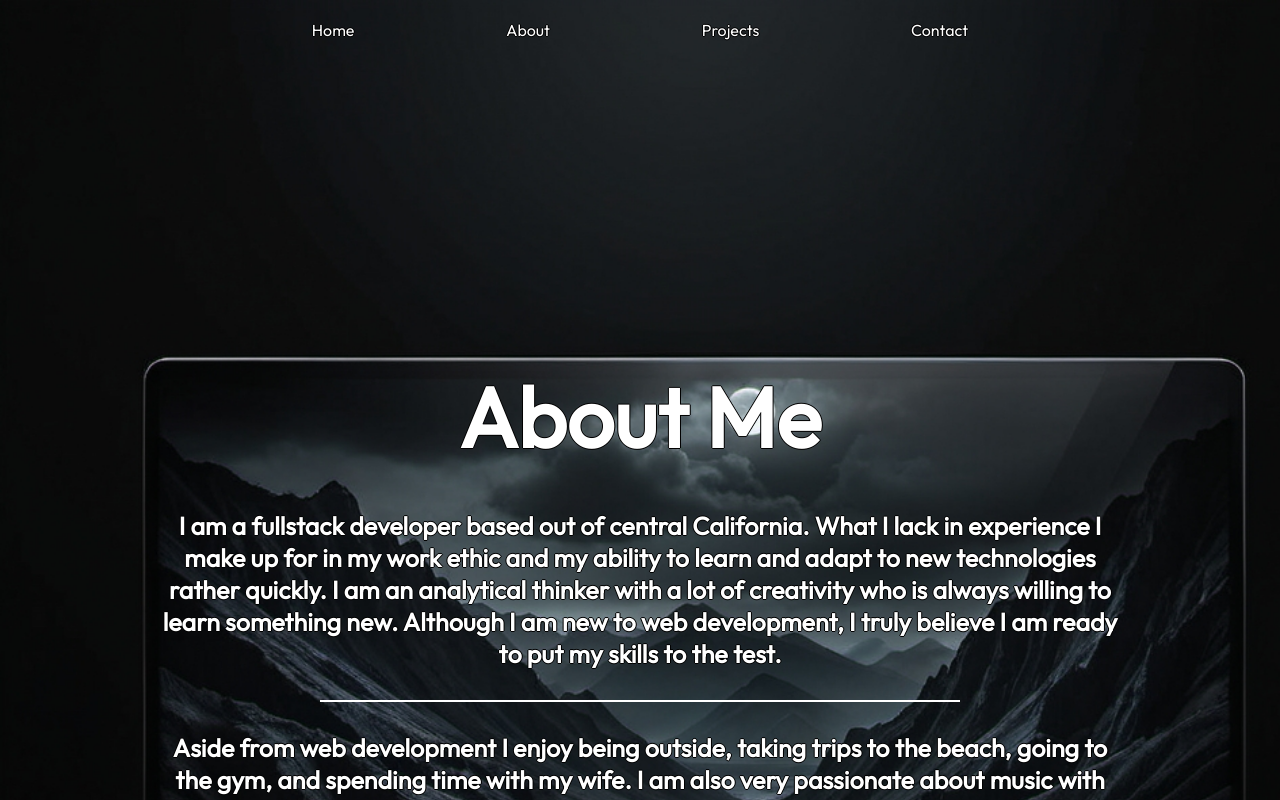
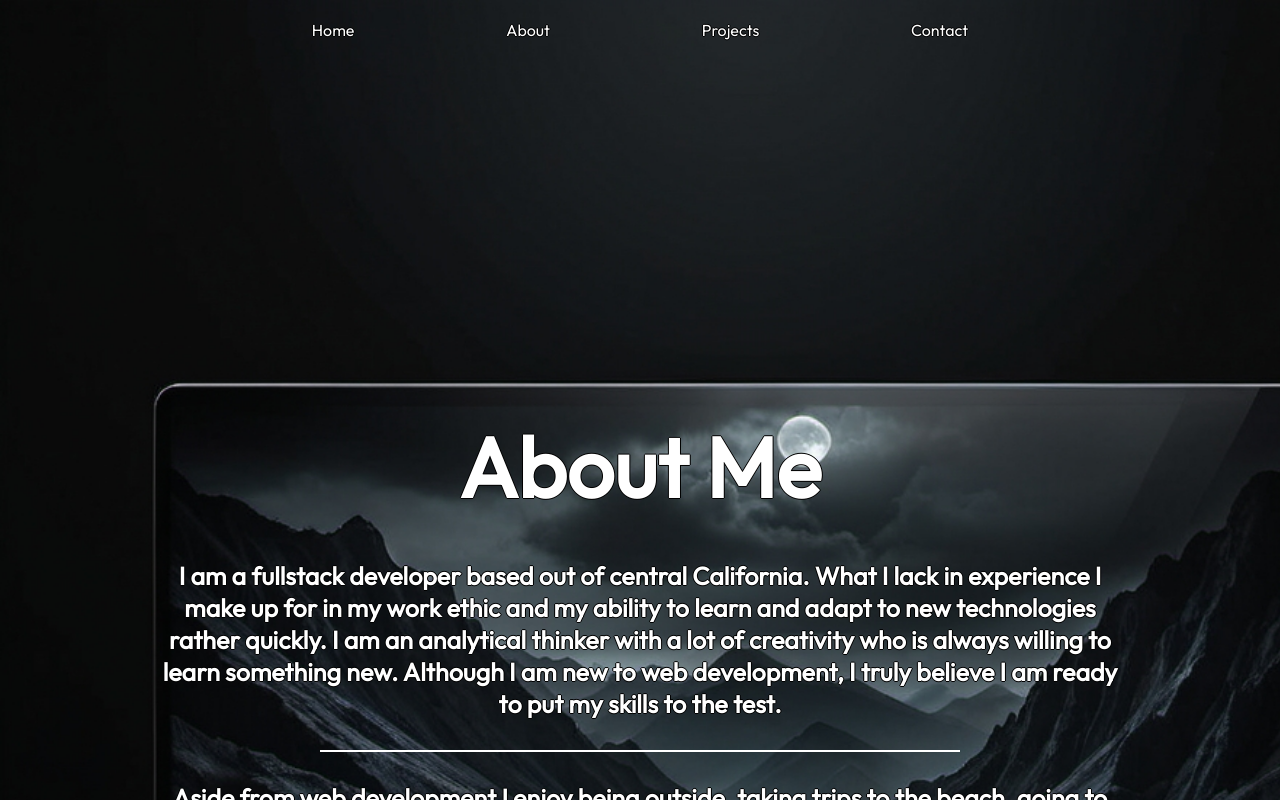
Before and after one commit to rodriguezr1016/react-portfolio, a React (Vite) app in the folder portfolio/: page /about in a window 1280 px wide. Shown: the top 800 px of the page. Built offline with nearby package versions, Linux system fonts and the light colour scheme.

Commit message:
added some padding

```diff
--- a/portfolio/src/index.css
+++ b/portfolio/src/index.css
@@ -49,6 +49,7 @@ main {
 main h1 {
   font-size: 84px;
   font-weight:bolder;
+  margin: 50px 0px;
 }
 main h2{
   font-size: 25px;
@@ -78,6 +79,7 @@ main h2{
 .about h1 {
   font-size: 84px;
   margin-bottom: 40px;
+  width:100%;
 }
 .skills {
   width:75%;
```
